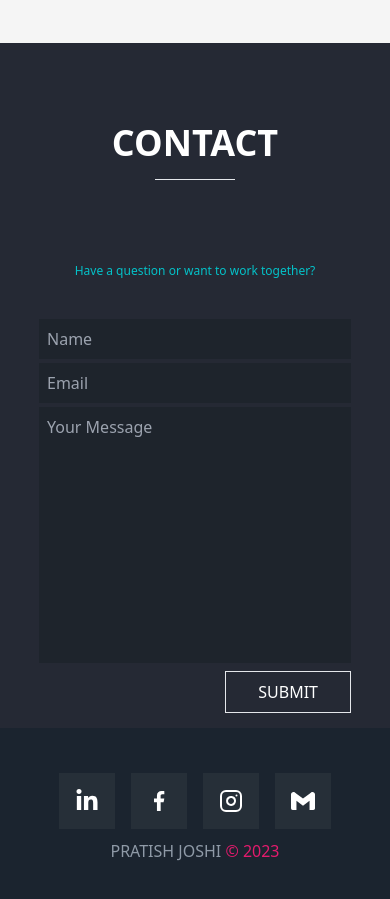
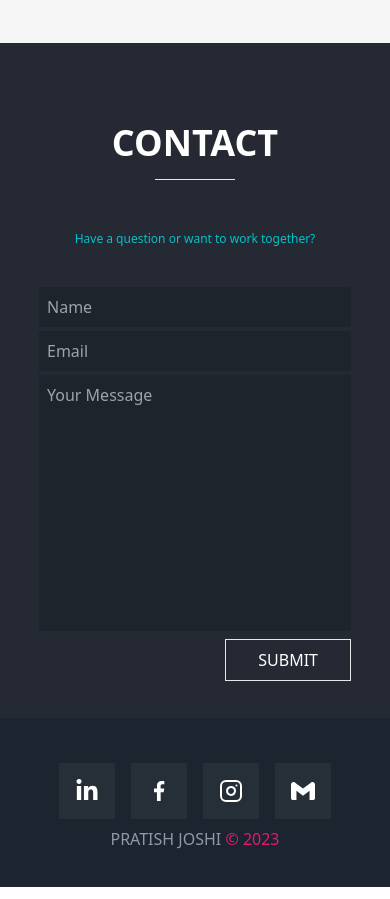
Before and after one commit to pratishjoshi/pratishjoshi.github.io, a React (Create React App) app: page / in a window 390 px wide. Shown: the part 5420-6319 px from the top of the page. Built offline with nearby package versions, Linux system fonts and the light colour scheme.

Commit message:
Responsive design

```diff
--- a/src/reusables/Title.js
+++ b/src/reusables/Title.js
@@ -1,8 +1,8 @@
 const Title = (props) => {
   return (
     <div
-      className={`pb-20 uppercase font-semibold text-4xl text-center ${
-        props.color ? "text-white" : "text-zinc-700"
+      className={`uppercase font-semibold text-4xl text-center ${
+        props.color ? "text-white pb-12" : "text-zinc-700 pb-20"
       }`}
     >
       {props.header_title}
```
